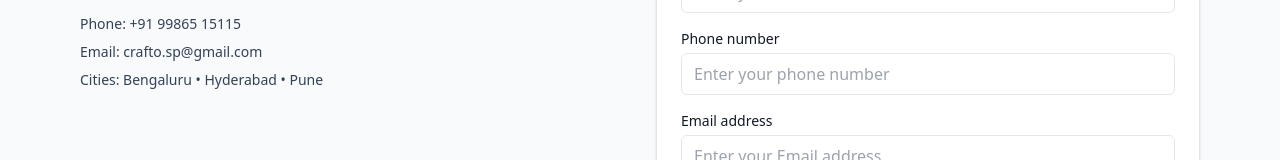
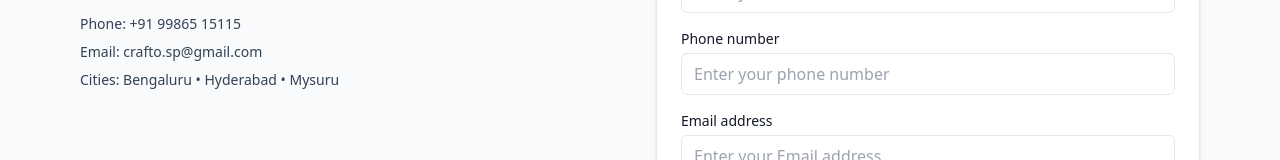
Before and after one commit to amitkumar-10/Crafto-Design, a React (Vite) app: page /contact in a window 1280 px wide. Shown: the part 197-357 px from the top of the page. Built offline with nearby package versions, Linux system fonts and the light colour scheme.

Commit message:
Update Contact.jsx

```diff
--- a/src/pages/Contact.jsx
+++ b/src/pages/Contact.jsx
@@ -58,7 +58,7 @@ export default function Contact() {
           <div className="mt-6 space-y-2 text-slate-700 text-sm">
             <div>Phone: +91 99865 15115</div>
             <div>Email: crafto.sp@gmail.com</div>
-            <div>Cities: Bengaluru • Hyderabad • Pune</div>
+            <div>Cities: Bengaluru • Hyderabad • Mysuru</div>
           </div>
         </div>
         <form onSubmit={onSubmit} className="bg-white rounded-2xl shadow border p-6 space-y-4">
```
